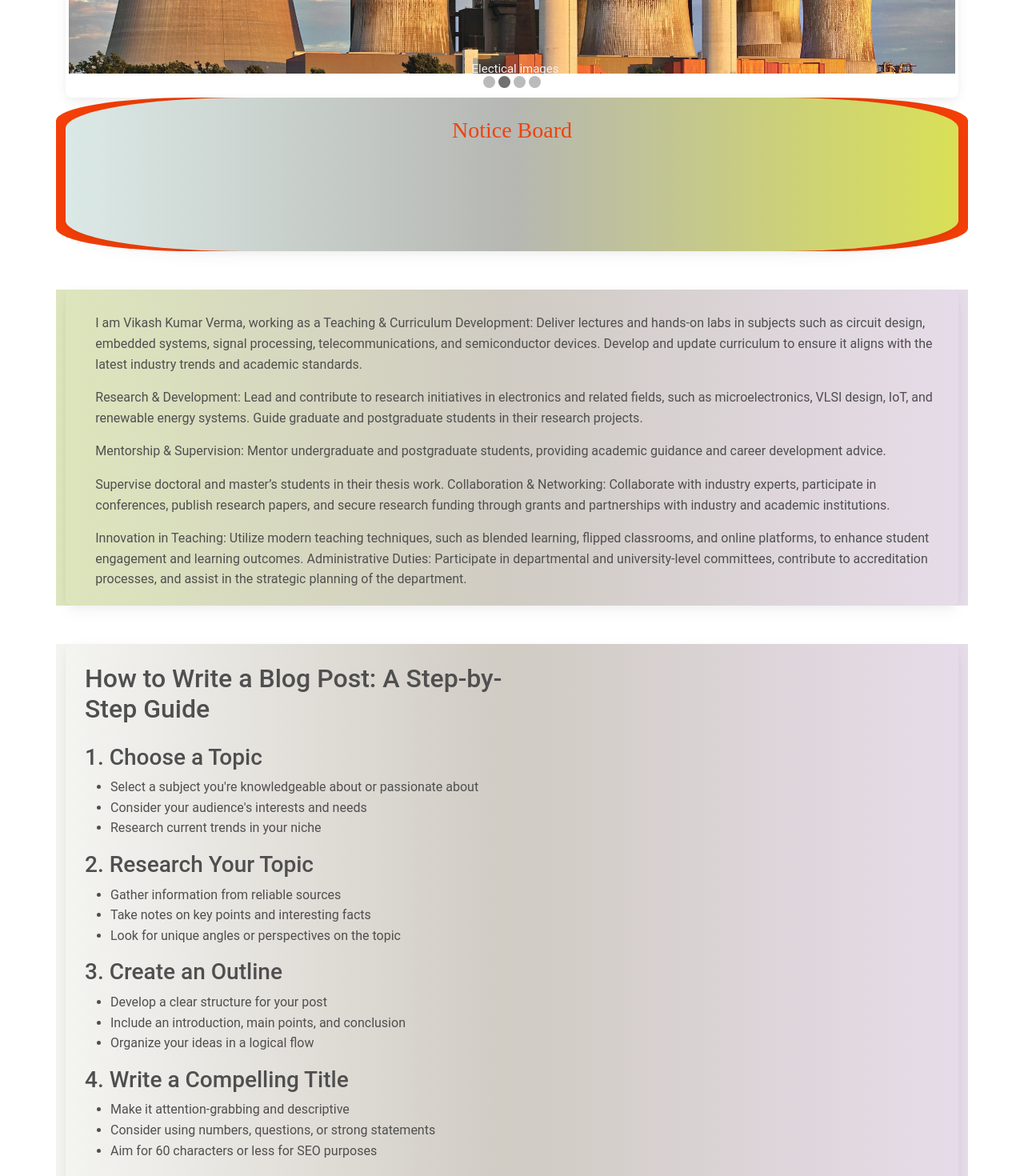
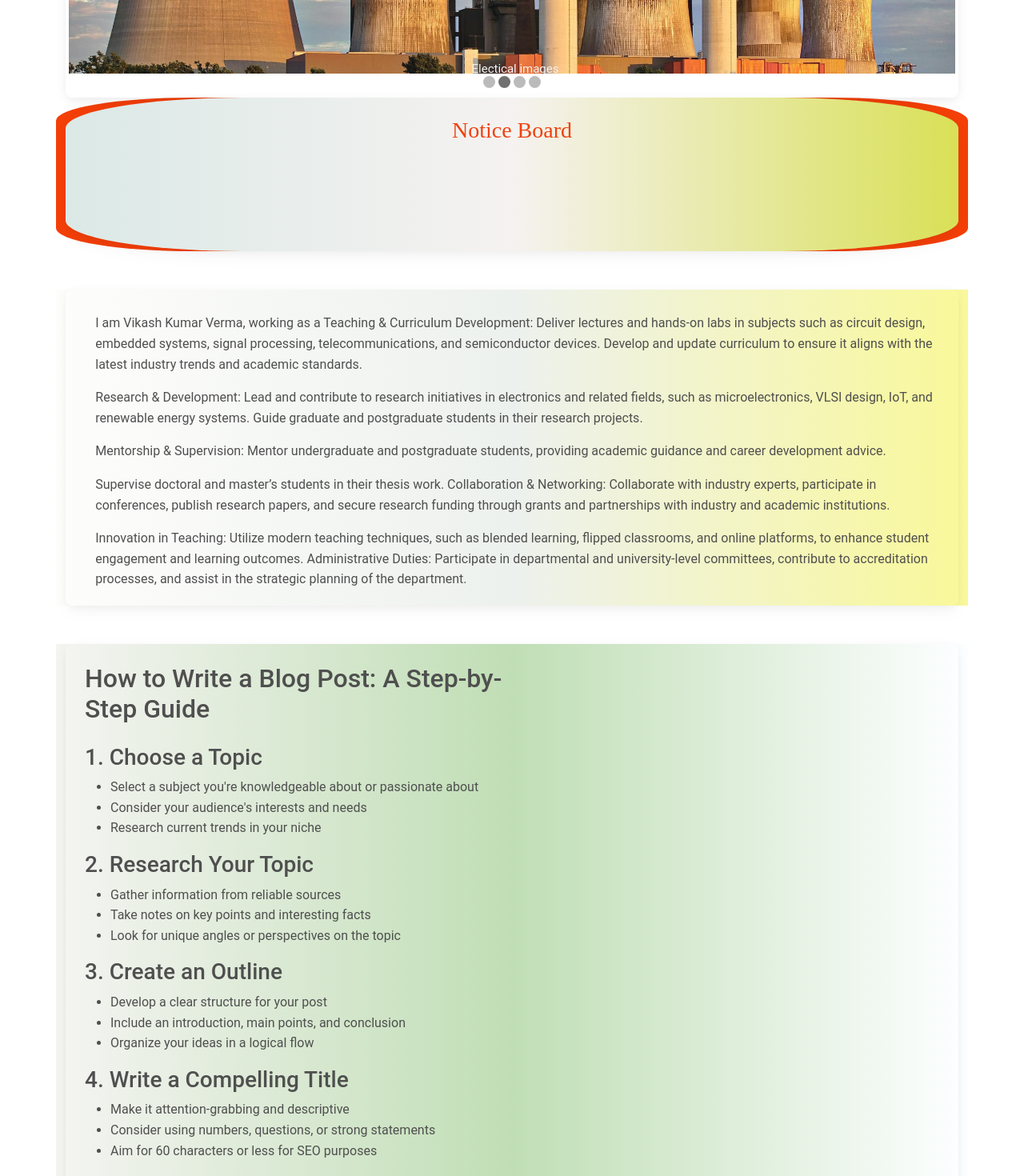
Before and after one commit to sanjay882530/blogger-vikash-ui-backend, a React (Vite) app: page / in a window 1280 px wide. Shown: the part 480-1950 px from the top of the page at 80% size. Built offline with nearby package versions, Linux system fonts and the light colour scheme.

Commit message:
Changes in domain configuration

```diff
--- a/src/component/Home.css
+++ b/src/component/Home.css
@@ -2,5 +2,5 @@
     background-color: rgba(255, 255, 255, 0.87);
 } */
 .gradient-bg-home{
-    background: linear-gradient(to right, #f4f4f1, #d0cbc3, #e6dce9);
+    background: linear-gradient(to right, #f4f4f1, #c0deb5, #fcfeff);
   }
--- a/src/component/ImageCard.css
+++ b/src/component/ImageCard.css
@@ -42,5 +42,5 @@
     padding-right: 2%;
   }
   .gradient-bg-image{
-    background: linear-gradient(to right, #dde5bc, #d0cbc3, #e6dce9);
+    background: linear-gradient(to right, #fdfdfc, #edf1ee, #f9f89b);
   }
--- a/src/component/Notice.css
+++ b/src/component/Notice.css
@@ -25,5 +25,5 @@
 
 }
 .gradient-bg {
-    background: linear-gradient(to right, #dbe9e6, #b6b7b2, #d9e056);
+    background: linear-gradient(to right, #dbe9e6, #f5f2f1, #d9e056);
   }
```
Also changed, not shown: 1 other file (tests, documents, lock files or other folders).
